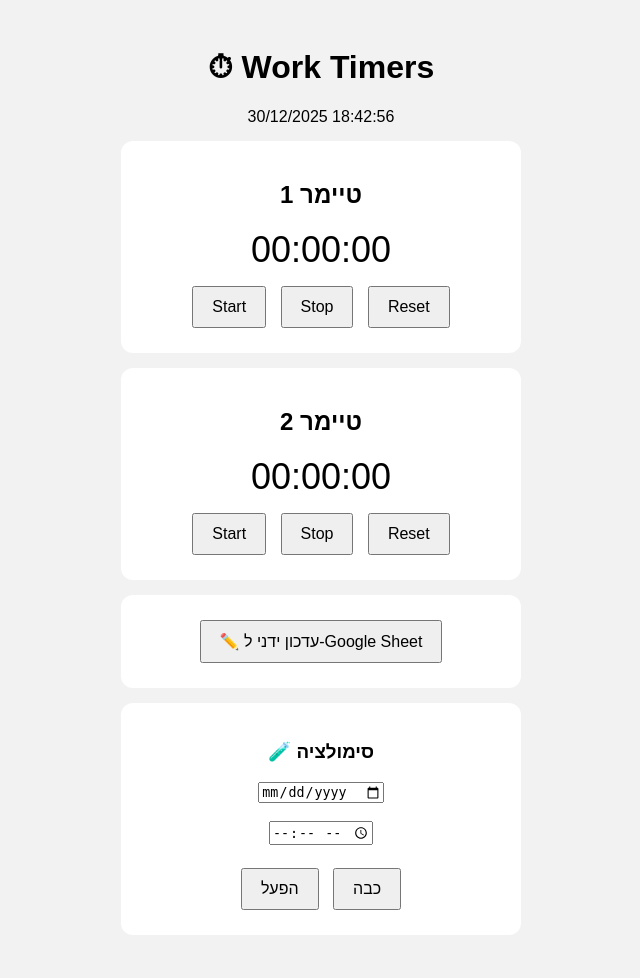
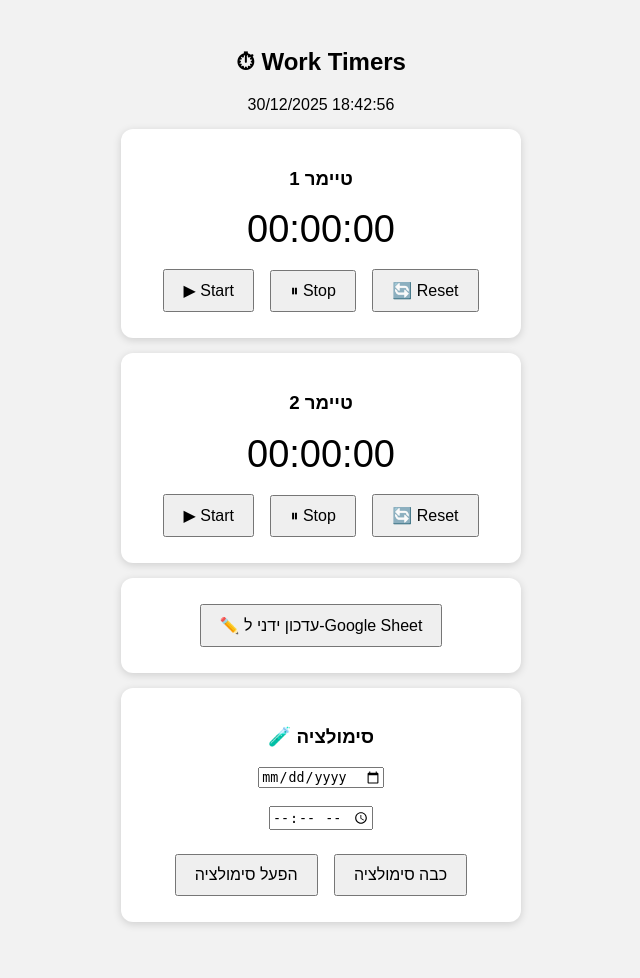
Before and after one commit to matanexcell-lab/work-timers, a Flask app: page / in a window 1280 px wide. Shown: the whole page, without its empty margins (319-959 px from the left). After the commit the page ends 926 px from the top, so only its background shows below. Run offline with Flask 3, Linux system fonts and the light colour scheme.

Commit message:
Update index.html

```diff
--- a/app/templates/index.html
+++ b/app/templates/index.html
@@ -4,33 +4,32 @@
 <meta charset="UTF-8">
 <title>Work Timers</title>
 <style>
-body { font-family: Arial; background:#f2f2f2; text-align:center; padding:20px }
-.card { background:#fff; padding:20px; border-radius:12px; margin:15px auto; max-width:360px }
-.timer { font-size:36px; margin:10px }
-button { padding:10px 18px; font-size:16px; margin:5px }
-.sim { color:red }
+body{font-family:Arial;background:#f2f2f2;text-align:center;padding:20px}
+.card{background:#fff;padding:20px;border-radius:12px;margin:15px auto;max-width:360px;box-shadow:0 2px 8px rgba(0,0,0,.15)}
+.timer{font-size:38px;margin:12px 0}
+button{font-size:16px;padding:10px 18px;margin:6px;cursor:pointer}
+.sim{color:red;font-weight:bold}
 </style>
 </head>
-
 <body>
 
-<h1>⏱ Work Timers</h1>
+<h2>⏱ Work Timers</h2>
 <div id="now">טוען...</div>
 
 <div class="card">
-  <h2>טיימר 1</h2>
+  <h3>טיימר 1</h3>
   <div class="timer" id="t1">00:00:00</div>
-  <button onclick="startTimer(1)">Start</button>
-  <button onclick="stopTimer(1)">Stop</button>
-  <button onclick="resetTimer(1)">Reset</button>
+  <button onclick="startTimer(1)">▶ Start</button>
+  <button onclick="stopTimer(1)">⏸ Stop</button>
+  <button onclick="resetTimer(1)">🔄 Reset</button>
 </div>
 
 <div class="card">
-  <h2>טיימר 2</h2>
+  <h3>טיימר 2</h3>
   <div class="timer" id="t2">00:00:00</div>
-  <button onclick="startTimer(2)">Start</button>
-  <button onclick="stopTimer(2)">Stop</button>
-  <button onclick="resetTimer(2)">Reset</button>
+  <button onclick="startTimer(2)">▶ Start</button>
+  <button onclick="stopTimer(2)">⏸ Stop</button>
+  <button onclick="resetTimer(2)">🔄 Reset</button>
 </div>
 
 <div class="card">
@@ -41,50 +40,59 @@ button { padding:10px 18px; font-size:16px; margin:5px }
   <h3>🧪 סימולציה</h3>
   <input type="date" id="simDate"><br><br>
   <input type="time" id="simTime"><br><br>
-  <button onclick="startSim()">הפעל</button>
-  <button onclick="stopSim()">כבה</button>
+  <button onclick="startSim()">הפעל סימולציה</button>
+  <button onclick="stopSim()">כבה סימולציה</button>
 </div>
 
 <script>
 const BASE = location.origin;
 
 async function refresh(){
-  const r = await fetch(`${BASE}/api/status`);
-  const d = await r.json();
-  document.getElementById("now").innerText =
-    d.now_str + (d.simulation ? " (סימולציה)" : "");
-  document.getElementById("t1").innerText = d.timers[0];
-  document.getElementById("t2").innerText = d.timers[1];
+  try{
+    const r = await fetch(`${BASE}/api/status`, { cache: "no-store" });
+    const d = await r.json();
+    const nowEl = document.getElementById("now");
+    nowEl.textContent = d.now_str + (d.simulation ? " (סימולציה)" : "");
+    nowEl.className = d.simulation ? "sim" : "";
+    document.getElementById("t1").textContent = d.timers[0];
+    document.getElementById("t2").textContent = d.timers[1];
+  }catch(e){
+    console.log("status error", e);
+  }
 }
 setInterval(refresh, 1000);
 refresh();
 
-/* === START FIXED HERE === */
 async function startTimer(i){
   await fetch(`${BASE}/api/timer/${i}/start`, { method:"POST" });
 }
+
 async function stopTimer(i){
   await fetch(`${BASE}/api/timer/${i}/stop`, { method:"POST" });
 }
+
 async function resetTimer(i){
   await fetch(`${BASE}/api/timer/${i}/reset`, { method:"POST" });
 }
 
 async function logNow(){
-  await fetch(`${BASE}/api/log-now`, { method:"POST" });
-  alert("עודכן");
+  const r = await fetch(`${BASE}/api/log-now`, { method:"POST" });
+  const d = await r.json();
+  if(d.ok) alert("✅ עודכן ב-Google Sheet");
+  else alert("❌ שגיאה: " + (d.message || "לא ידוע"));
 }
 
 async function startSim(){
-  const d = simDate.value;
-  const t = simTime.value;
+  const d = document.getElementById("simDate").value;
+  const t = document.getElementById("simTime").value;
   if(!d || !t){ alert("בחר תאריך ושעה"); return; }
   await fetch(`${BASE}/api/sim/start`,{
     method:"POST",
     headers:{ "Content-Type":"application/json" },
-    body: JSON.stringify({ datetime:`${d} ${t}` })
+    body: JSON.stringify({ datetime: `${d} ${t}` })
   });
 }
+
 async function stopSim(){
   await fetch(`${BASE}/api/sim/stop`, { method:"POST" });
 }
```
